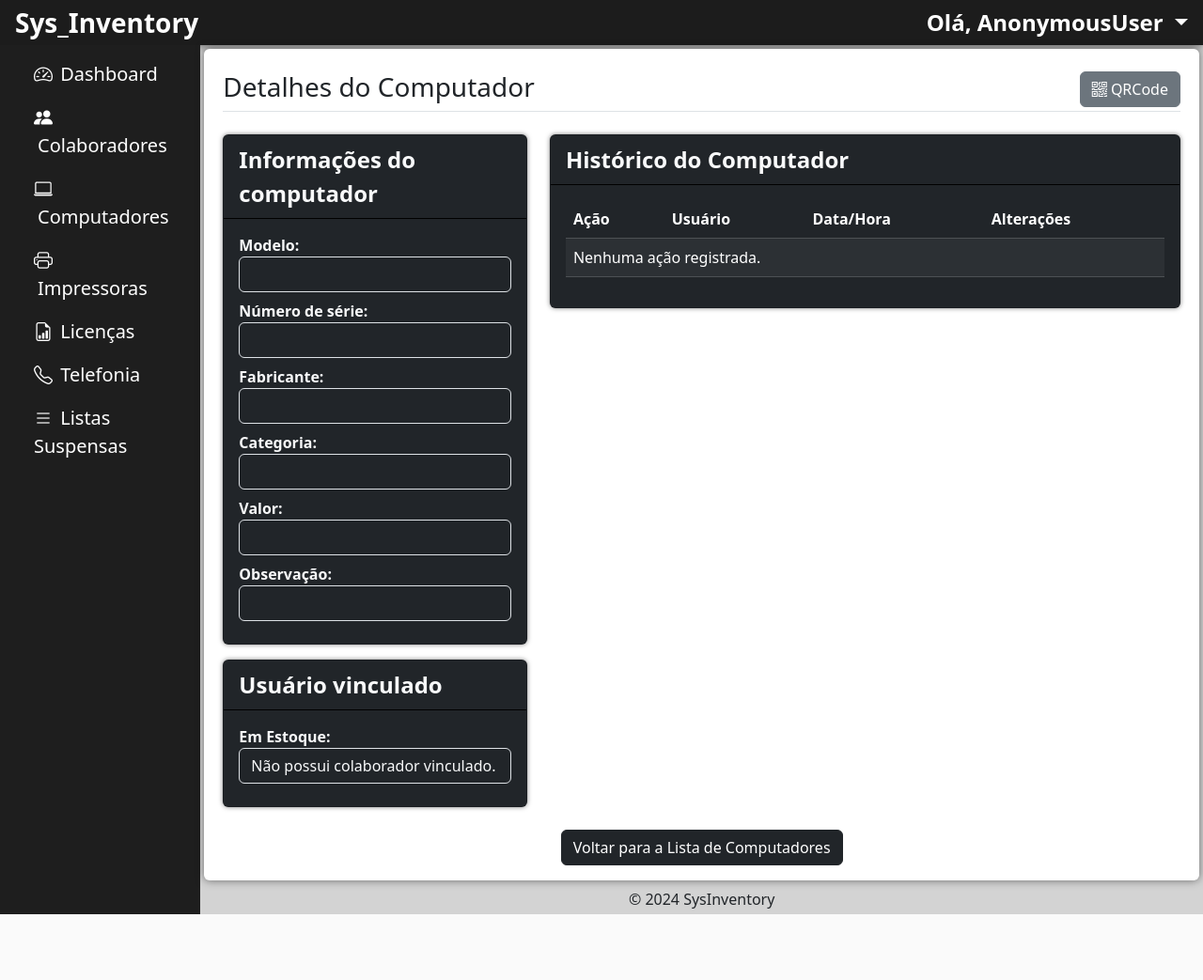
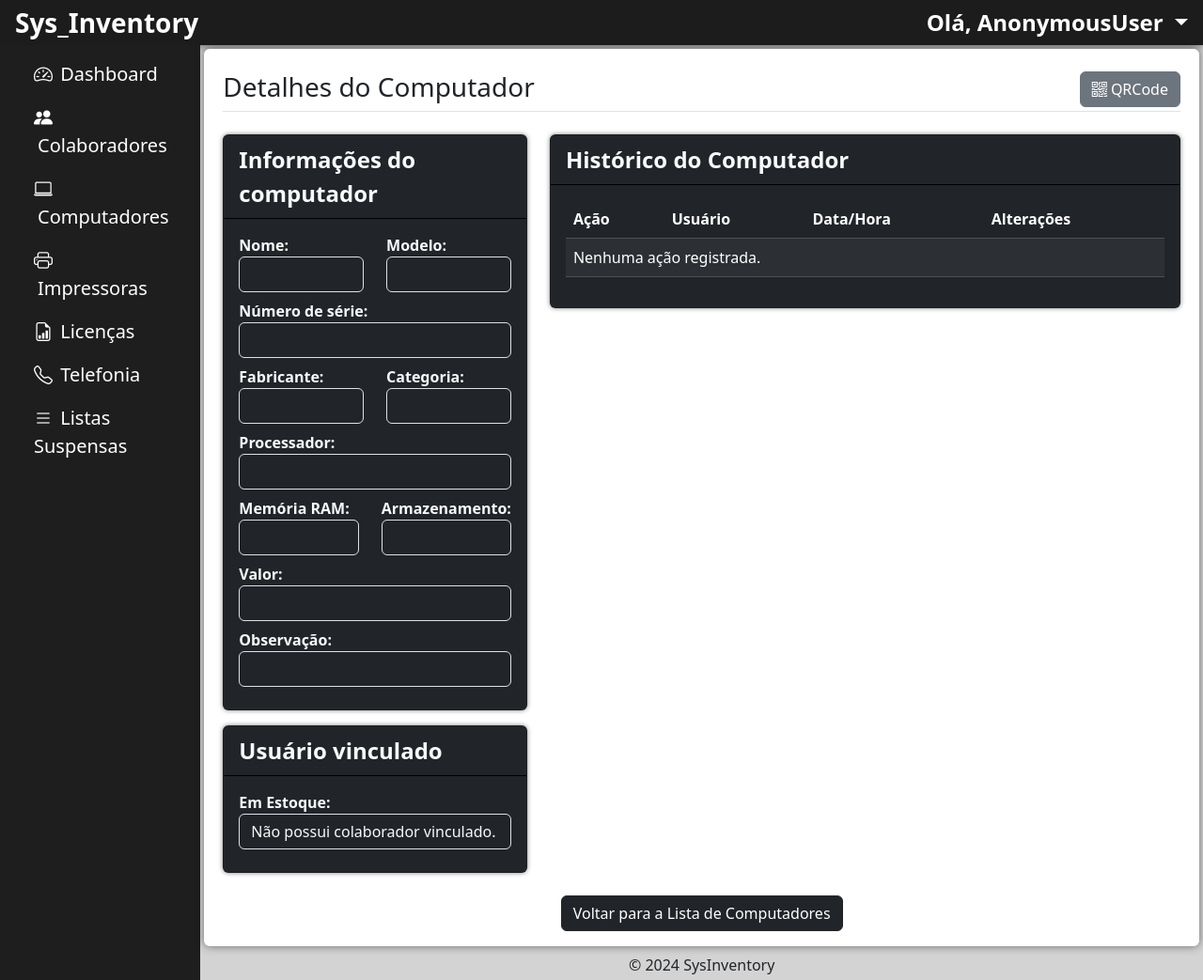
Before and after one commit to joeljonattas/sys_inventory, a Django app: template computers/templates/computers_detail.html in a window 1280 px wide. Shown: the whole page at 94% size. Before the commit the page ends 973 px from the top, so only its background shows below. Run offline with Django 5.2, Linux system fonts and the light colour scheme; the template is opened without the code that fills it, so the values that code supplies are empty; some web fonts are replaced.

Commit message:
Alterações no template

```diff
--- a/computers/templates/computers_detail.html
+++ b/computers/templates/computers_detail.html
@@ -28,22 +28,52 @@ Sys_Inventory - Computadores
                     Informações do computador
                 </div>
                 <div class="card-body">
-                    <div class="mb-2">
-                        <label class="form-label mb-0"><strong>Modelo:</strong></label>
-                        <input class="form-control bg-dark text-light" type="text" value="{{ object.model }}" disabled readonly>
+
+                    <div class="row mb-2">
+                        <div class="col">
+                            <label class="form-label mb-0"><strong>Nome:</strong></label>
+                            <input class="form-control bg-dark text-light" type="text" value="{{ object.name }}" disabled readonly>
+                        </div>
+
+                        <div class="col">
+                            <label class="form-label mb-0"><strong>Modelo:</strong></label>
+                            <input class="form-control bg-dark text-light" type="text" value="{{ object.model }}" disabled readonly>
+                        </div>
                     </div>
+
                     <div class="mb-2">
                         <label class="form-label mb-0"><strong>Número de série:</strong></label>
                         <input class="form-control bg-dark text-light" type="text" value="{{ object.serie_number }}" disabled readonly>
                     </div>
+
+                    <div class="row mb-2">
+                        <div class="col">
+                            <label class="form-label mb-0"><strong>Fabricante:</strong></label>
+                            <input class="form-control bg-dark text-light" type="text" value="{{ object.brand }}" disabled readonly>
+                        </div>
+                        <div class="col">
+                            <label class="form-label mb-0"><strong>Categoria:</strong></label>
+                            <input class="form-control bg-dark text-light" type="text" value="{{ object.category }}" disabled readonly>
+                        </div>
+                    </div>
+
                     <div class="mb-2">
-                        <label class="form-label mb-0"><strong>Fabricante:</strong></label>
-                        <input class="form-control bg-dark text-light" type="text" value="{{ object.brand }}" disabled readonly>
+                        <label class="form-label mb-0"><strong>Processador:</strong></label>
+                        <input class="form-control bg-dark text-light" type="text" value="{{ object.cpu }}" disabled readonly>
                     </div>
-                    <div class="mb-2">
-                        <label class="form-label mb-0"><strong>Categoria:</strong></label>
-                        <input class="form-control bg-dark text-light" type="text" value="{{ object.category }}" disabled readonly>
+
+                    <div class="row mb-2">
+                        <div class="col">
+                            <label class="form-label mb-0"><strong>Memória RAM:</strong></label>
+                            <input class="form-control bg-dark text-light" type="text" value="{{ object.memory_ram }}" disabled readonly>
+                        </div>
+
+                        <div class="col">
+                            <label class="form-label mb-0"><strong>Armazenamento:</strong></label>
+                            <input class="form-control bg-dark text-light" type="text" value="{{ object.storage }}" disabled readonly>
+                        </div>
                     </div>
+
                     <div class="mb-2">
                         <label class="form-label mb-0"><strong>Valor:</strong></label>
                         <input class="form-control bg-dark text-light" type="text" value="{{ object.value|format_money }}" disabled readonly>
--- a/printers/models.py
+++ b/printers/models.py
@@ -19,7 +19,7 @@ class Printer(models.Model):
     name = models.CharField(max_length=50, blank=True)
     model = models.CharField(max_length=100)
     brand = models.ForeignKey(Brand, on_delete=models.PROTECT, related_name='printers_brand')
-    category = models.ForeignKey(Category, on_delete=models.PROTECT, related_name='printers_category', default='3')
+    category = models.ForeignKey(Category, on_delete=models.PROTECT, related_name='printers_category', default='4')
     serie_number = models.CharField(max_length=50, blank=True, unique=True)
     status = models.CharField(max_length=20, choices=STATUS_CHOICES, default='in_stock')
     inventory_number = models.CharField(max_length=20, blank=True, unique=True)
```
Also changed, not shown: licenses/templates/licenses/licenses_detail.html (+13 -8 lines), phones/templates/phones/phones_detail.html (+33 -4 lines), phones/templates/phones_lines/phones_lines_detail.html (+9 -0 lines).
